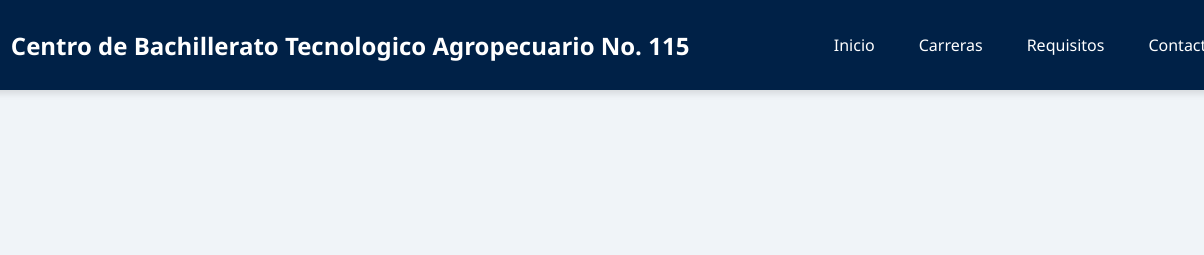
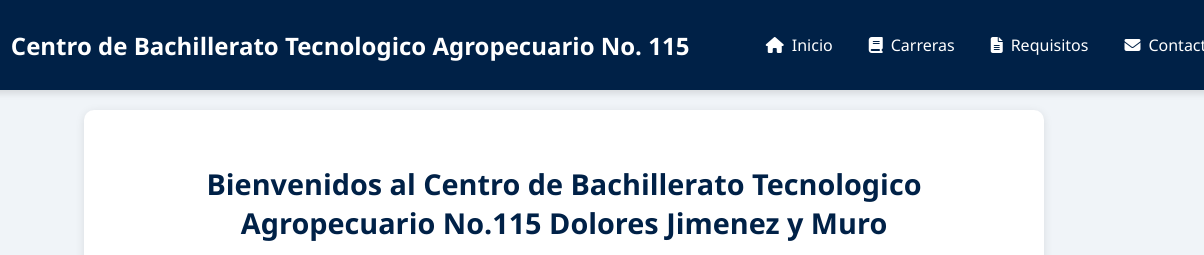
Before and after one commit to CBTA115/Site, a plain HTML site: page index.html in a window 1280 px wide. Shown: the top 255 px of the page, 76-1280 px from the left. Drawn offline with Linux system fonts and the light colour scheme.

Commit message:
Update index.html

```diff
--- a/index.html
+++ b/index.html
@@ -5,6 +5,7 @@
     <title>CBTa No. 115 "Dolores Jiménez y Muro"</title>
     <link rel="website icon" type="png"
         href="Imagenes/23.png" />
+    <link rel="stylesheet" href="https://cdnjs.cloudflare.com/ajax/libs/font-awesome/6.5.0/css/all.min.css" />
     <style>
         :root {
             --color-primario: #002147;
@@ -181,7 +182,7 @@
         }
 
         document.addEventListener('DOMContentLoaded', () => {
-            showSection(' Inicio');
+            showSection('inicio');
         });
     </script>
 </head>
```
